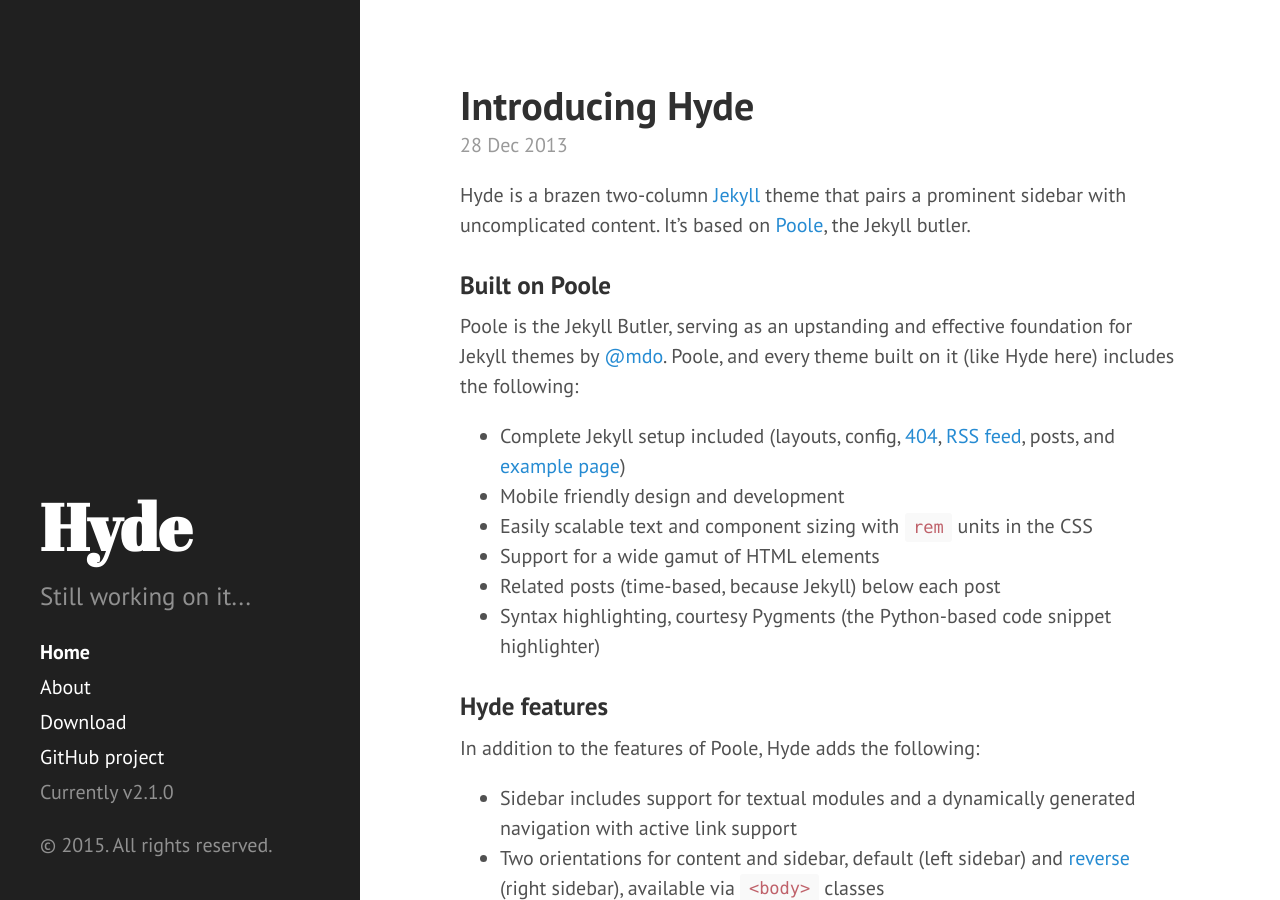
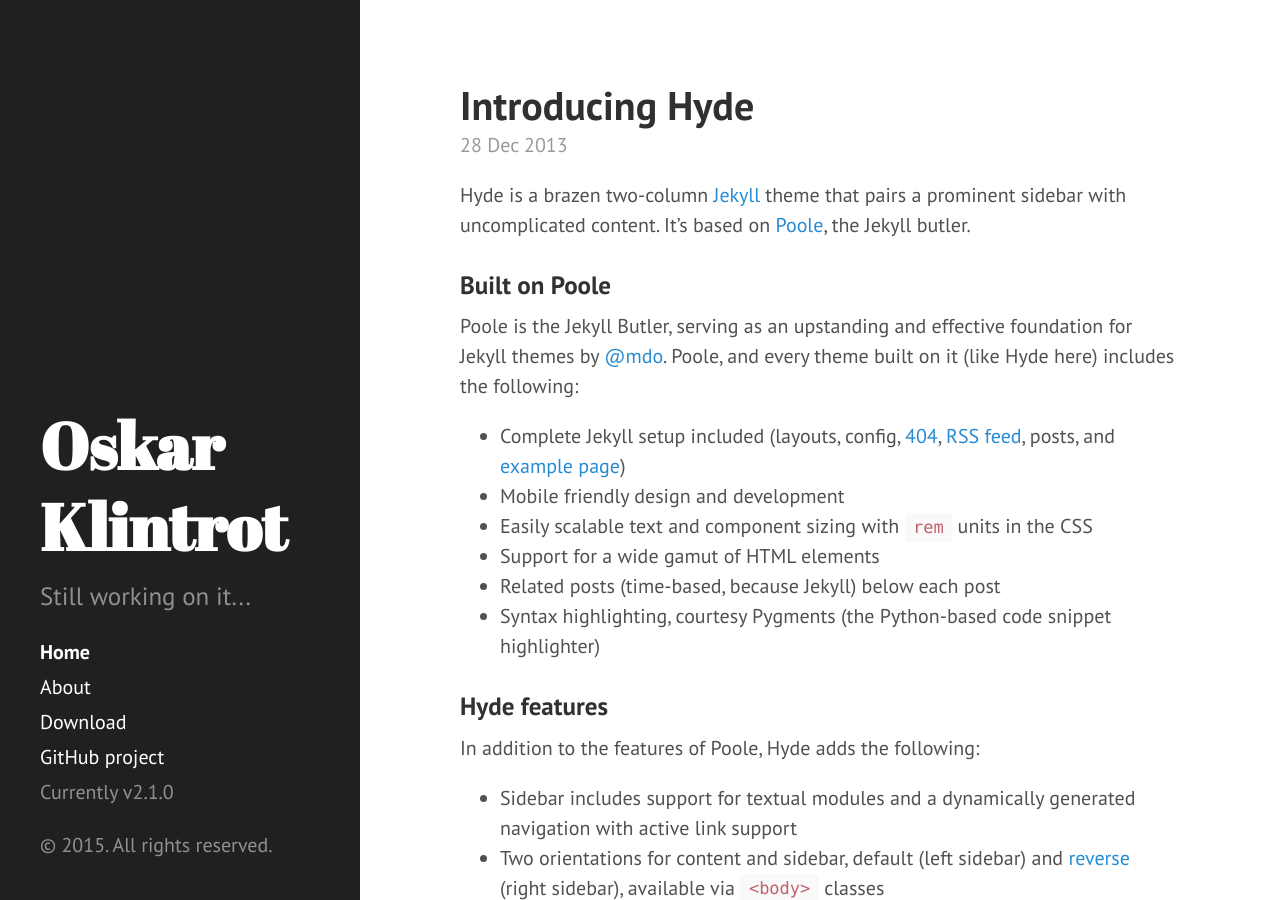
Before and after one commit to OskarKlintrotSkolarbeteWP14/2dv607.oskarklintrot.se, a Jekyll site: the page built from index.html, in a window 1280 px wide and 900 px high. Built offline with Jekyll 4.4.1, drawn with Linux system fonts in a browser that asks for light colours; Markdown is read by kramdown in place of the engine named in the settings; the list of posts is cut into pages by our own code.

Commit message:
Update _config.yml

```diff
--- a/_config.yml
+++ b/_config.yml
@@ -7,7 +7,7 @@
 relative_permalinks: true
 
 # Setup
-title:            Hyde
+title:            Oskar Klintrot
 tagline:          'Homepage of Oskar Klintrot'
 description:      'Still working on it...'
 url:              http://oskarklintrot.github.io/
```
